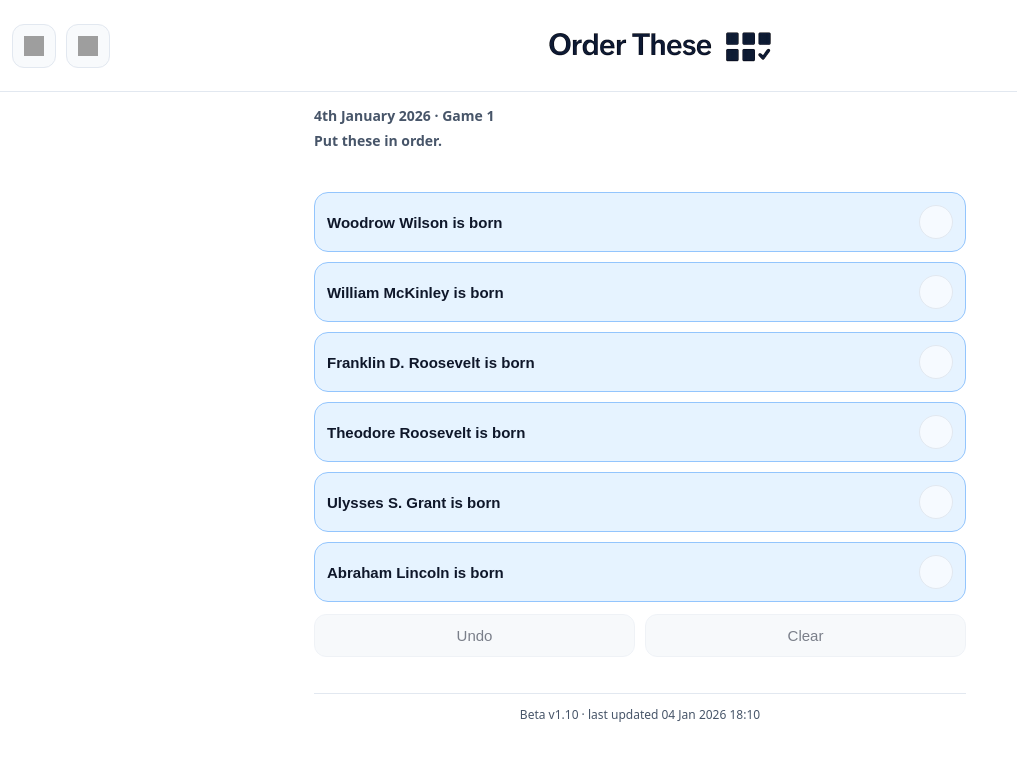
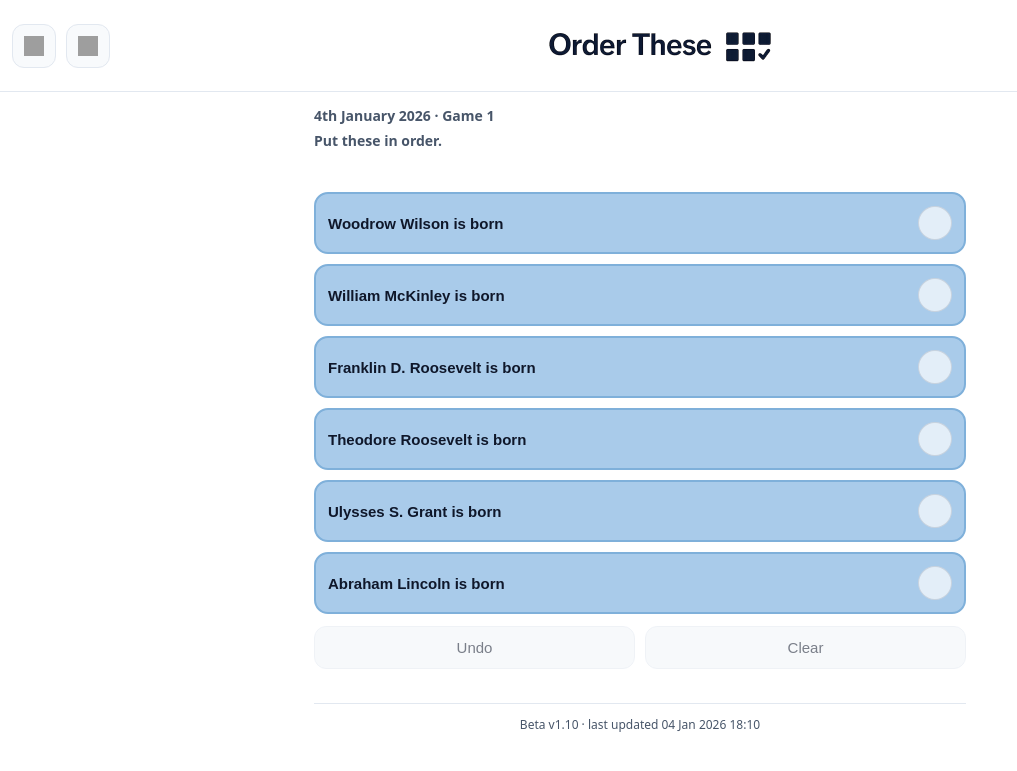
Before and after one commit to jimgallagher80/Eventorder, a PHP site: page / in a window 1280 px wide. Shown: the top 771 px of the page, without its empty margins (0-1017 px from the left). Run offline with PHP 8.4, Linux system fonts and the light colour scheme; grey boxes are pictures that could not be loaded.

Commit message:
Update style.css

```diff
--- a/style.css
+++ b/style.css
@@ -10,24 +10,23 @@
   --btnSecondary: #f1f5f9;
   --btnSecondaryText: #0f172a;
 
-  --card: #ffffff;
+  /* NYT-ish colours (by eye) */
+  --nytBlue: #A9CBEA;     /* Connections result-band blue, slightly darker */
+  --nytBlueBorder: #7FB0DA;
 
-  --green: #16a34a;
-  --greenBright: #22c55e;
-  --amber: #f59e0b;
+  --nytYellow: #F9DF6D;   /* Connections result-band yellow */
+  --nytYellowBorder: #E7C94A;
 
-  /* Feedback tints */
-  --greenTint: #ecfdf5;
-  --amberTint: #fff7ed;
+  --nytGreen: #A0C35A;    /* single green used everywhere */
 
-  /* New: default "no feedback" = light blue */
-  --blueTint: #e6f3ff;
-  --blueBorder: #93c5fd;
+  /* Map game semantics to NYT-ish */
+  --blueTint: var(--nytBlue);
+  --blueBorder: var(--nytBlueBorder);
 
-    /* NYT Connections green (approx) */
-  --finalGreenTint: #A0C35A; /* background */
-  --finalGreen: #7EA83D;     /* border (slightly darker) */
+  --amber: var(--nytYellow);
+  --amberBorder: var(--nytYellowBorder);
 
+  --green: var(--nytGreen);
 
   /* iOS safe-area helpers */
   --safeTop: env(safe-area-inset-top);
@@ -172,10 +171,21 @@ button.secondary{
   border-color: var(--border);
 }
 
-button.share{
-  background: var(--btn);
-  color: var(--btnText);
-  border-color: var(--btn);
+/* Share row centred at bottom */
+.share-row{
+  display: flex;
+  justify-content: center;
+  margin-top: 12px;
+}
+
+/* Share button: light blue, not full width */
+#share.share{
+  width: auto;
+  padding: 12px 18px;
+  background: var(--blueTint);
+  color: var(--text);
+  border: 1px solid var(--blueBorder);
+  border-radius: 14px;
 }
 
 /* Event option buttons */
@@ -186,10 +196,13 @@ button.share{
   margin-top: 12px;
 }
 
+/* Reorder animation (FLIP) */
 .event-btn{
-  /* requested: default light blue */
+  transition: transform 220ms ease, background-color 160ms ease, border-color 160ms ease;
+  will-change: transform;
+
   background: var(--blueTint);
-  border: 1px solid var(--blueBorder);
+  border: 2px solid var(--blueBorder);
 
   border-radius: 14px;
   padding: 12px 12px;
@@ -202,7 +215,7 @@ button.share{
   justify-content: space-between;
   gap: 10px;
 
-  min-height: 52px;
+  min-height: 56px;
 }
 
 .event-left{
@@ -254,8 +267,8 @@ button.share{
   font-size: 14px;
   color: var(--text);
 
-  background: rgba(255,255,255,0.65);
-  border: 1px solid var(--border);
+  background: rgba(255,255,255,0.68);
+  border: 1px solid rgba(15, 23, 42, 0.12);
 
   line-height: 1;
   padding: 0;
@@ -459,20 +468,3 @@ button.share{
   font-size: 12px;
   color: var(--muted);
 }
-
-/* Share row centred at bottom */
-.share-row{
-  display: flex;
-  justify-content: center;
-  margin-top: 14px;
-}
-
-/* Share button: light blue, not full width */
-#share.share{
-  width: auto;
-  padding: 12px 18px;
-  background: var(--blueTint);
-  color: var(--text);
-  border: 1px solid var(--blueBorder);
-  border-radius: 14px;
-}
```
Also changed, not shown: other parts of style.css (+20 -24 lines).
